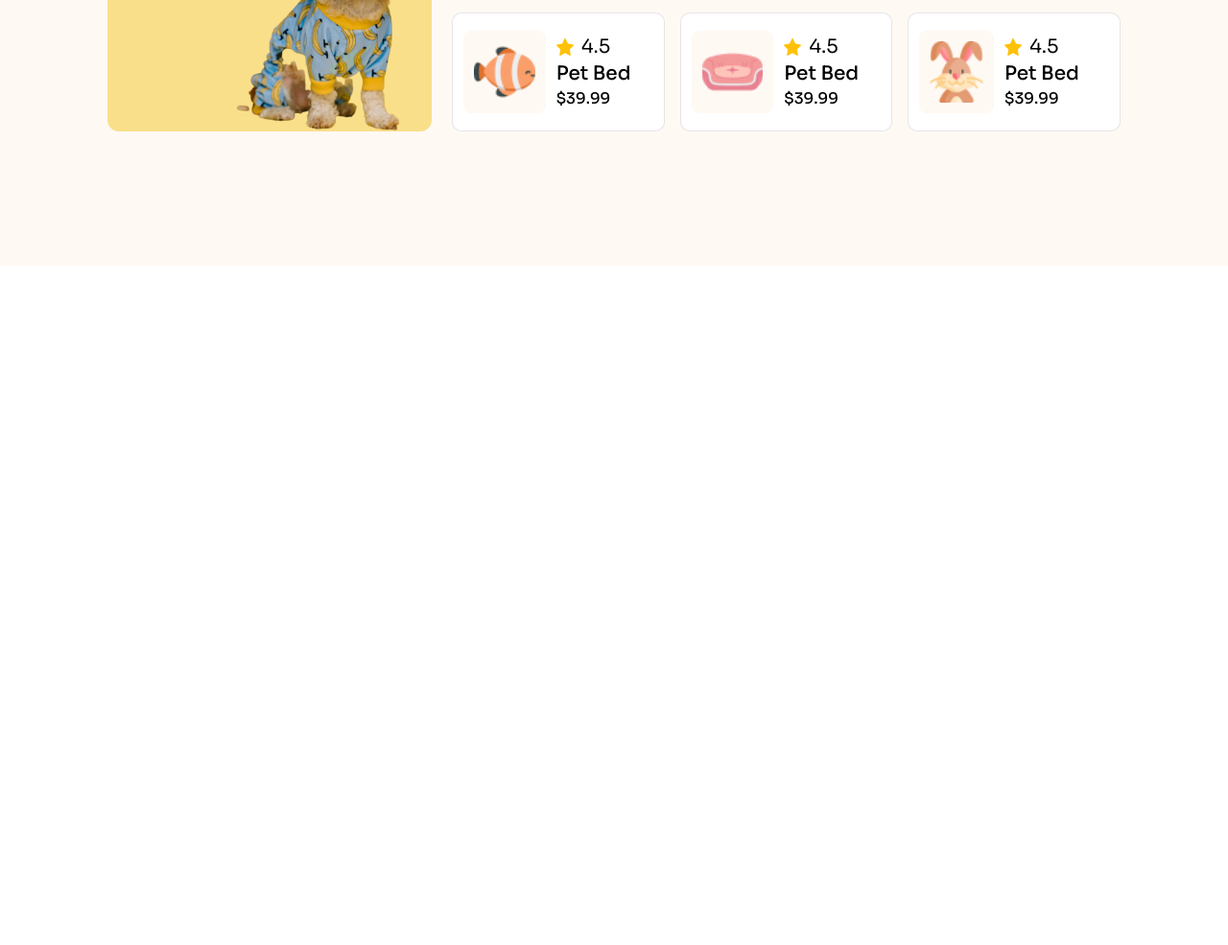
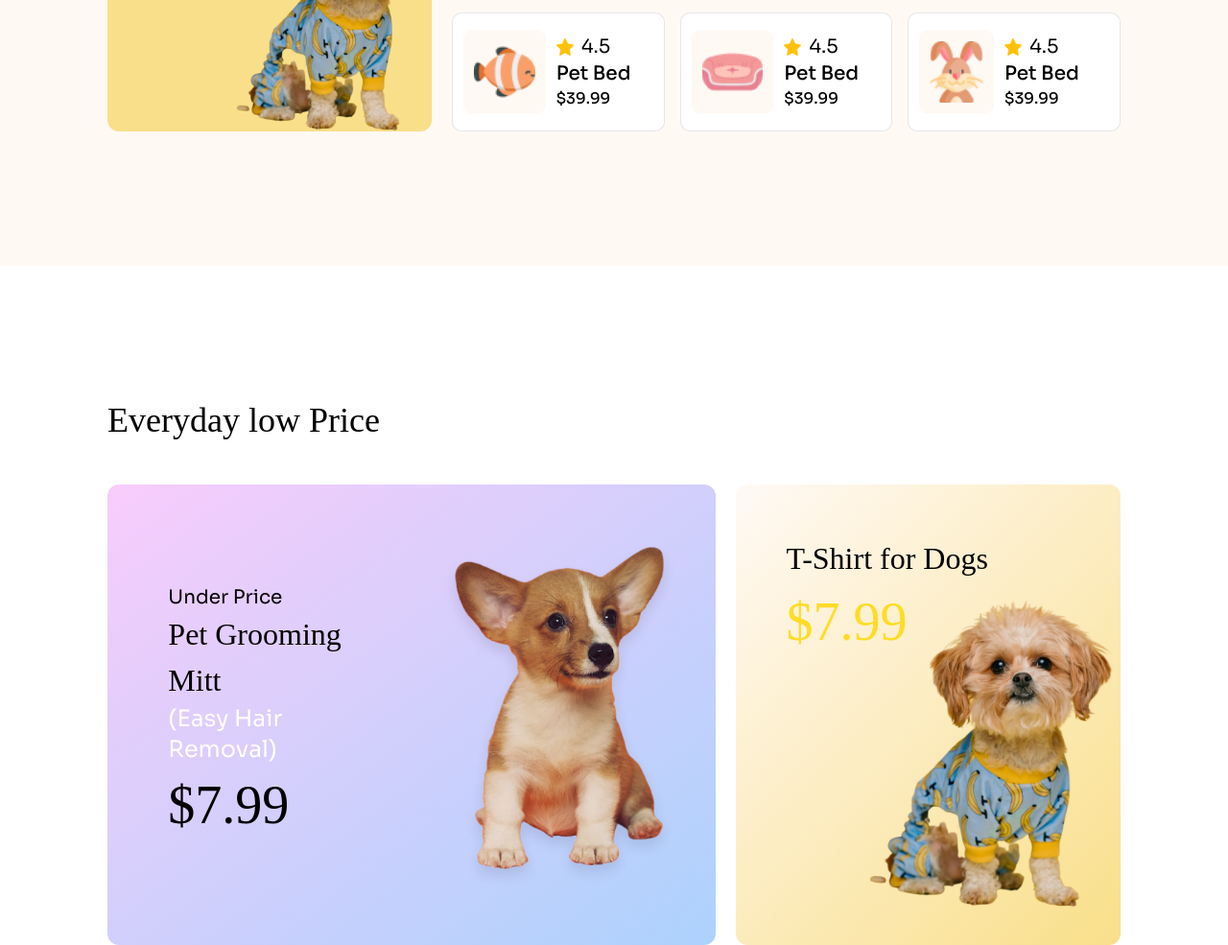
Before and after one commit to akabane755/Pet-shop, a plain HTML site: page index.html in a window 1280 px wide. Shown: the part 1994-2979 px from the top of the page at 96% size. Before the commit the page ends 2271 px from the top, so only its background shows below. Drawn offline with nearby package versions, Linux system fonts and the light colour scheme; a web font is replaced by a local one.

Commit message:
service section ok

```diff
--- a/index.html
+++ b/index.html
@@ -341,5 +341,28 @@
 </div>
 </div>
 </div>
+<div class="lg:w-[82.5vw] w-[92vw] mx-auto mt-[141px]">
+    <h1 class="text-4xl">Everyday low Price</h1>
+    <div class="lg:flex justify-between mt-[47px] h-[480px]">
+    <div class="flex bg-gradient-to-br from-[#F8CCFB] to-[#ACD2FD] lg:w-[60%] w-[100%] justify-center items-center  rounded-xl" >
+    <div class="p-[10%] w-[50%]">
+        <p class=text-xl>Under Price</p>
+        <h1 class="text-[2rem]">Pet Grooming Mitt</h1>
+        <p class="text-white text-2xl">(Easy Hair Removal)</p>
+        <h1 class="text-[3.5rem]">$7.99</h1>
+    </div>
+    <div class="w-[50%]">
+    <img src="c1-assets/cute-dog-mid.png" alt="">
+</div>
+</div>
+    <div class="h-[480px] relative bg-[linear-gradient(134.71deg,#FFF9F4_1.511%,#F9DF8A_100%)] lg:w-[38%] w-[100%]  p-[5%] mt-[24px] lg:mt-0 rounded-xl">
+        <div><h1 class="text-[2rem] " >T-Shirt for Dogs</h1>
+        <h1 class="text-[3.5rem] text-dyellow">$7.99</h1></div>
+        <div class="absolute top-[25%] left-[35%] h-[70%] ">
+            <img src="c1-assets/cute-pet-mid.png" alt="" class="h-[100%]" >
+        </div>
+    </div>
+</div>
+</div>
 </body>
 </html>
```
